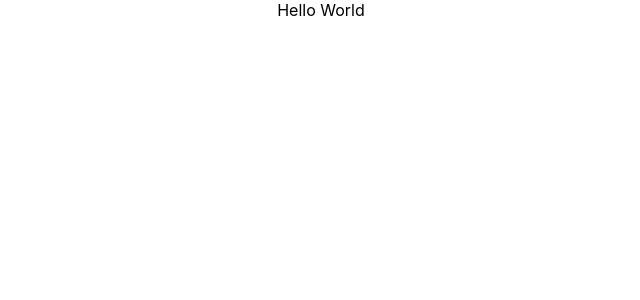
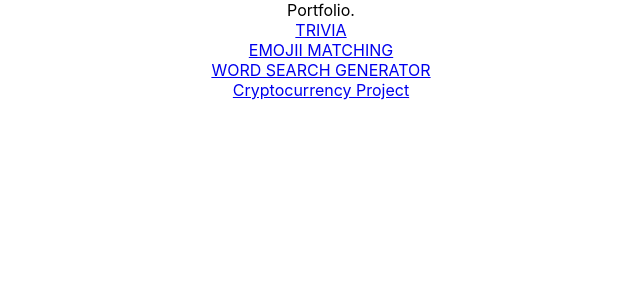
Before and after one commit to Ben8842/portfolio, a React (Create React App) app: page / in a window 1280 px wide. Shown: the top 300 px of the page, without its empty margins (319-959 px from the left). Built offline with nearby package versions, Linux system fonts and the light colour scheme.

Commit message:
adding project links

```diff
--- a/src/App.js
+++ b/src/App.js
@@ -2,7 +2,27 @@ import logo from "./logo.svg";
 import "./App.css";
 
 function App() {
-  return <div className="App">Hello World</div>;
+  return (
+    <div className="App">
+      Portfolio.
+      <div>
+        <div>
+          <a href="https://trivia-redux.herokuapp.com/">TRIVIA</a>
+        </div>
+        <div>
+          <a href="https://emojii-matching.herokuapp.com/">EMOJII MATCHING</a>
+        </div>
+        <div>
+          <a href="https://wordsearch-generator.herokuapp.com/">
+            WORD SEARCH GENERATOR
+          </a>
+        </div>
+        <a href="https://benwperkins.github.io/BitProject/">
+          Cryptocurrency Project
+        </a>
+      </div>
+    </div>
+  );
 }
 
 export default App;
```
Also changed, not shown: 1 other file (tests, documents, lock files or other folders).
